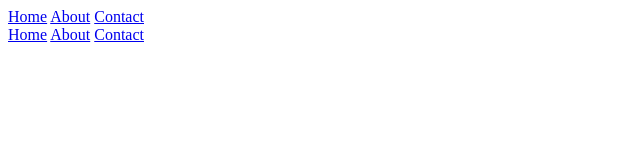
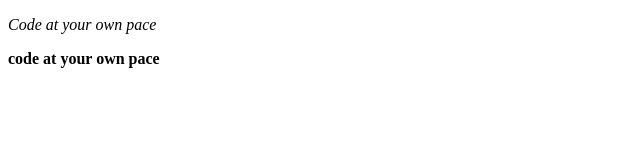
Before and after one commit to mehdijeyranii/BestPracticeHtml, a plain HTML site: page index.html in a window 1280 px wide. Shown: the whole page, without its empty margins (0-640 px from the left). Drawn offline with Linux system fonts and the light colour scheme.

Commit message:
Avoid using <b> and <i> to bold and italicize texts on a web page (Do not this)

```diff
--- a/index.html
+++ b/index.html
@@ -7,16 +7,11 @@
     </head>
     <body>
         <main>
-            <header>
-                <a href="index.html">Home</a>
-                <a href="#">About</a>
-                <a href="#">Contact</a>
-            </header>
-            <footer>
-                <a href="index.html">Home</a>
-                <a href="#">About</a>
-                <a href="#">Contact</a>
-            </footer>
+            <div>
+                <p><i>Code at your own pace</i><p>
+
+                <p><b>code at your own pace</b><p>
+            </div>
         </main>
     </body>
 </html>
```
